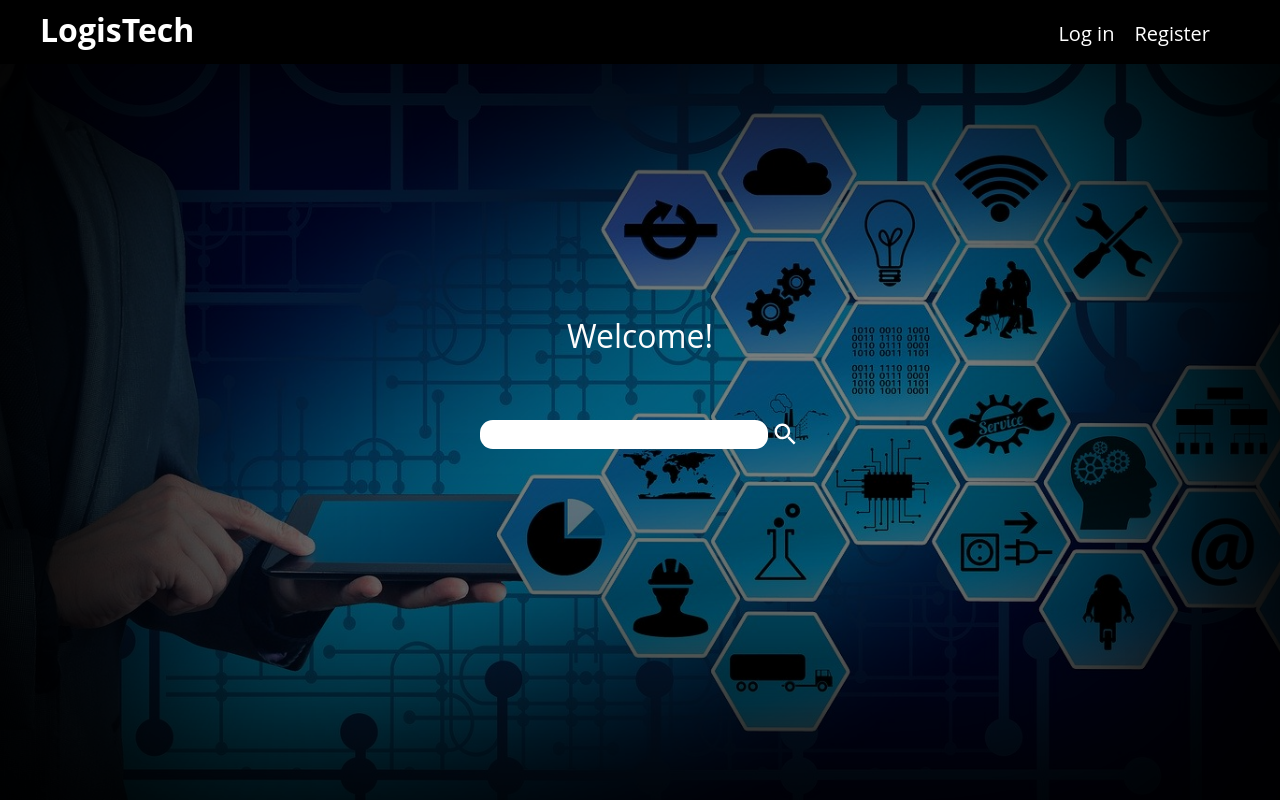
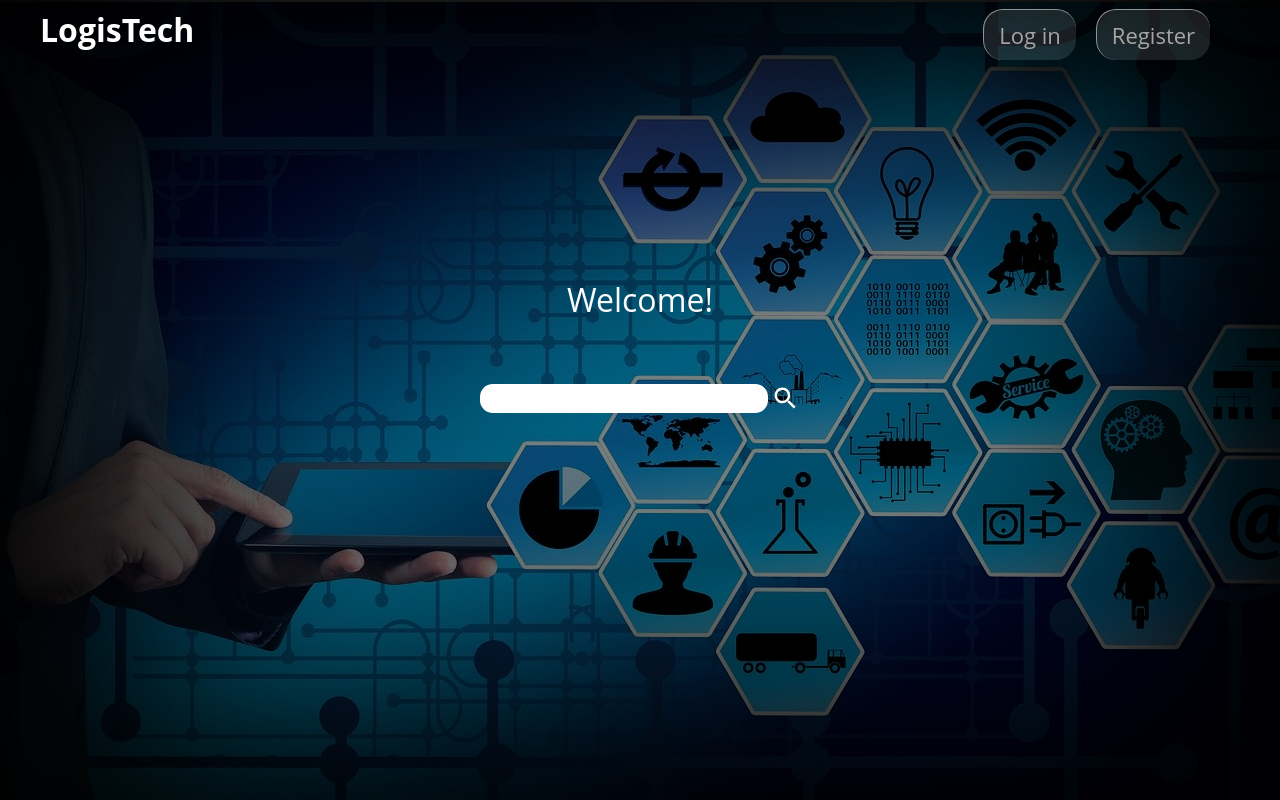
Before and after one commit to Rennatts/React-company-web-page, a React (Create React App) app in the folder website/: page / in a window 1280 px wide. Shown: the top 800 px of the page. Built offline with nearby package versions, Linux system fonts and the light colour scheme.

Commit message:
website css update header

```diff
--- a/website/src/components/header/Header.js
+++ b/website/src/components/header/Header.js
@@ -10,7 +10,7 @@ function Header ({ currentCompany }) {
     console.log(isAuthenticated());
 
     return (
-        <header className="header">
+        <header className="header sticky">
             <Link exact to="/">
             <div className="logo_container">
                 <strong className="logo">LogisTech</strong>
--- a/website/src/components/header/style.css
+++ b/website/src/components/header/style.css
@@ -3,7 +3,7 @@
 }
 
 .header {
-    background-color: black;
+    background: transparent;
     height: 4rem;
     display: flex;
     justify-content: space-between;
@@ -12,6 +12,7 @@
     z-index: 100;
 
 }
+
 
 
 .logo_container {
@@ -44,7 +45,26 @@
 
 
 .header_direita span{
-    color: white;
+    color: rgb(170, 165, 165);
+    font-size: 22px;
+    background-color: rgb(12, 12, 12);
+    padding: 10px 15px;
+    border-radius: 20px;
+    position: relative;
+    box-shadow: 20px 20px 50px rgba(0, 0, 0, 0.5);
+    background: rgba(255, 255, 255, 0.1);
+    overflow: hidden;
+    border-top: 1px solid rgba(255, 255, 255, 0.5);
+    border-left: 1px solid rgba(255, 255, 255, 0.5);
+
+}
+
+.header_direita span:hover{
+    color: rgb(247, 230, 234);
+    background-color: rgb(187, 7, 46);
+    padding: 5px 15px;
+    border-radius: 20px;
+
 }
 
 
--- a/website/src/pages/landing.css
+++ b/website/src/pages/landing.css
@@ -8,9 +8,9 @@
     align-items: center;
     flex-direction: column;
     justify-content: center;
-    height: 93.5vh;
+    height: 100vh;
     width: 100%;
-    padding: 20px;
+    margin-top: -62px;
     color: white;
 
 }
```
